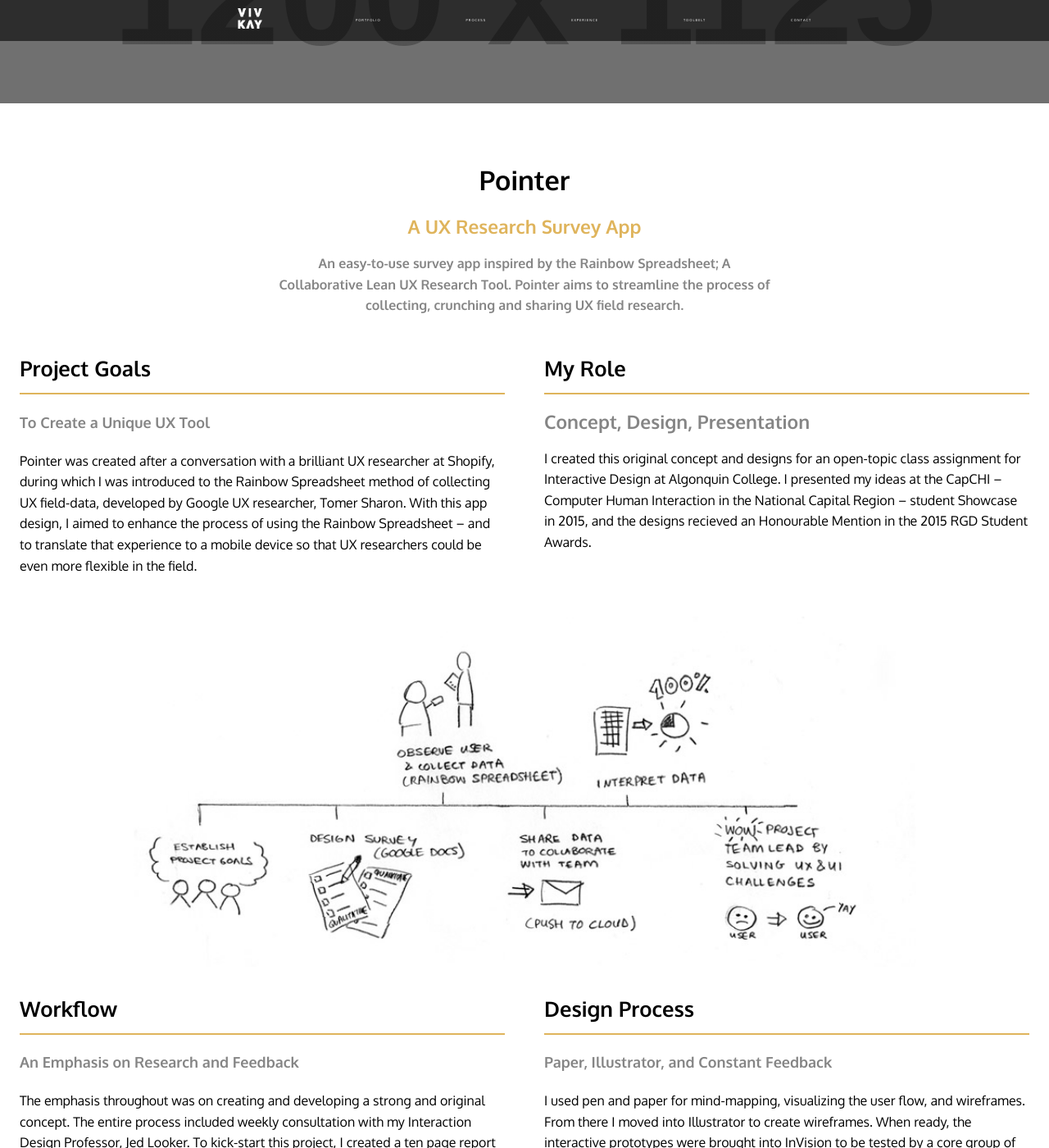
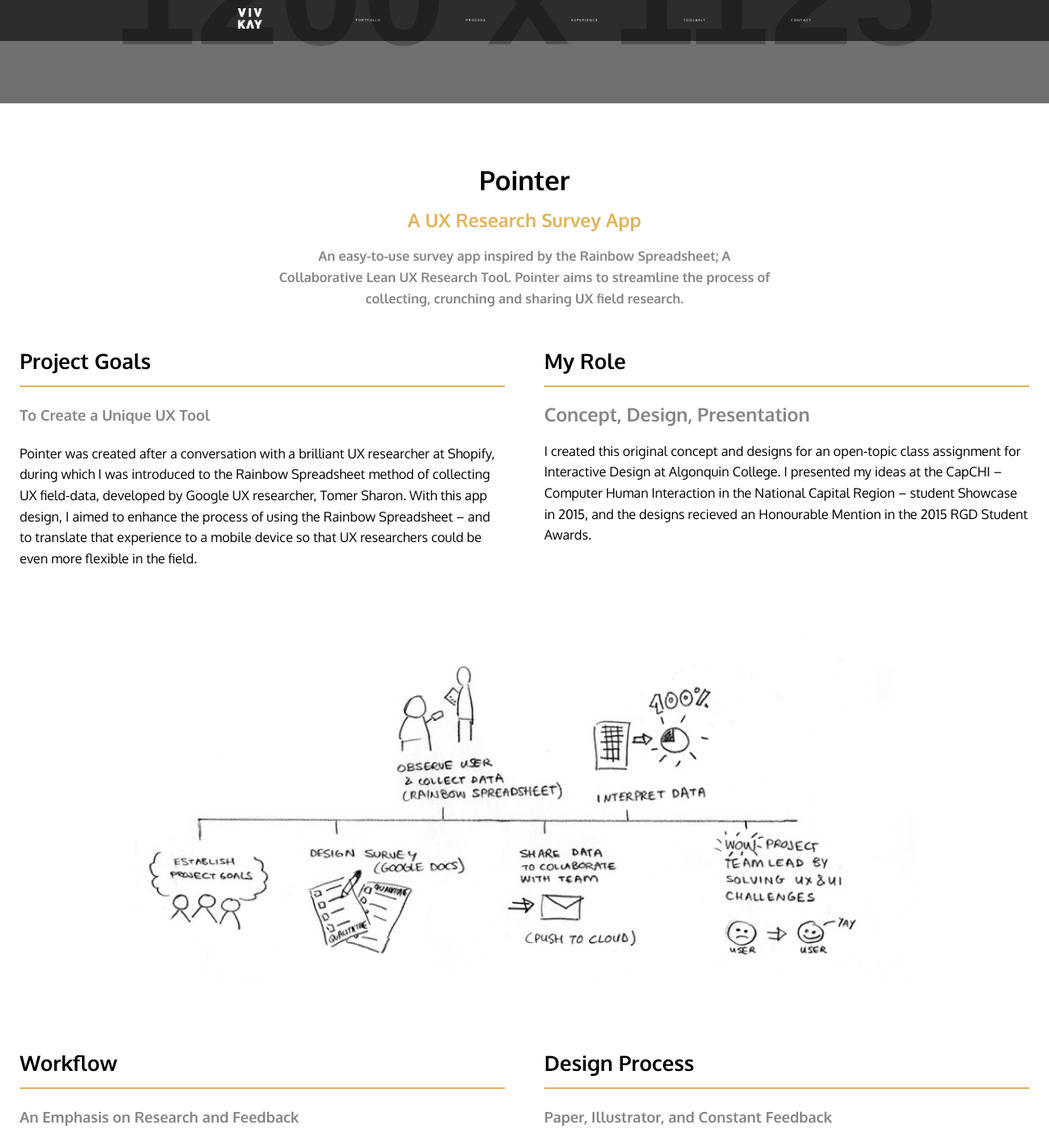
Before and after one commit to vivkay/portfolio-new, a Jekyll site: the page built from ux-tool.html, in a window 1280 px wide and 1400 px high, scrolled down 594 px. Shown: the whole window at 82% size. Built offline with Jekyll 4.4.1, drawn with Linux system fonts in a browser that asks for light colours; Markdown is read by kramdown in place of the engine named in the settings.

Commit message:
smooths spacing on case-study-a

```diff
--- a/_layouts/case-study-a.html
+++ b/_layouts/case-study-a.html
@@ -8,7 +8,7 @@
 
 <div class="grid body-wrapper pad-t-1-2 pad-b-1-2">
     <div class="unit unit-xs-1 unit-s-1 unit-m-1 unit-l-1 gutter center-flex">
-        <h2 class="zetta">{{ page.client }}</h2>
+        <h2 class="zetta push-1-2">{{ page.client }}</h2>
         <h3 class="gold">{{ page.client-summary }}</h3>
         <h4 class="deck grey body">{{ page.client-about }}</h4>
     </div>
@@ -18,17 +18,17 @@
     <div class="unit unit-xs-1 unit-s-1 unit-m-1 unit-l-1-2 gutter">
         <h2 class="peta underline">Project Goals</h2>
         <h3 class="grey mega">{{ page.goal-summary }}</h3>
-        <p class="body pad-t-flex">{{ page.goal }}</p>
+        <p class="body push-2">{{ page.goal }}</p>
     </div>
     <div class="unit unit-xs-1 unit-s-1 unit-m-1 unit-l-1-2 gutter">
         <h2 class="peta underline">My Role</h2>
         <h3 class="grey">{{ page.role-summary }}</h3>
-        <p class="body pad-t-flex">{{ page.role }}</p>
+        <p class="body push-2">{{ page.role }}</p>
     </div>
 </div>
 
 <div class="grid">
-    <div class="unit unit-xs-1 unit-s-1 unit-m-1 unit-l-1 unit-xl-1">
+    <div class="unit unit-xs-1 unit-s-1 unit-m-1 unit-l-1 unit-xl-1 push-2">
         <img class="full-bleed" src="{{site.baseurl}}/img/{{page.img-2}}" alt="{{page.img-2-alt}}">
     </div>
 </div>
@@ -37,17 +37,17 @@
     <div class="unit unit-xs-1 unit-s-1 unit-m-1 unit-l-1-2 gutter">
         <h2 class="peta underline">Workflow</h2>
         <h3 class="grey mega">{{ page.workflow-summary }}</h3>
-        <p class="body pad-t-flex">{{ page.workflow }}</p>
+        <p class="body push-2">{{ page.workflow }}</p>
     </div>
     <div class="unit unit-xs-1 unit-s-1 unit-m-1 unit-l-1-2 gutter">
         <h2 class="peta underline">Design Process</h2>
         <h3 class="grey mega">{{ page.process-summary }}</h3>
-        <p class="body pad-t-flex">{{ page.process }}</p>
+        <p class="body push-2">{{ page.process }}</p>
     </div>
 </div>
 
 <div class="grid">
-    <div class="unit unit-xs-1 unit-s-1 unit-m-1 unit-l-1 unit-xl-1">
+    <div class="unit unit-xs-1 unit-s-1 unit-m-1 unit-l-1 unit-xl-1 push-2">
         <img class="full-bleed" src="{{site.baseurl}}/img/{{page.img-3}}" alt="{{page.img-3-alt}}">
     </div>
 </div>
@@ -56,17 +56,17 @@
     <div class="unit unit-xs-1 unit-s-1 unit-m-1 unit-l-1-2 gutter">
         <h2 class="peta underline">Key Challenges</h2>
         <h3 class="grey mega">{{ page.challenge-summary }}</h3>
-        <p class="body pad-t-flex">{{ page.challenge }}</p>
+        <p class="body push-2x">{{ page.challenge }}</p>
     </div>
     <div class="unit unit-xs-1 unit-s-1 unit-m-1 unit-l-1-2 gutter">
         <h2 class="peta underline">Design Solution</h2>
         <h3 class="grey">{{ page.solution-summary }}</h3>
-        <p class="body pad-t-flex">{{ page.solution }}</p>
+        <p class="body push-2">{{ page.solution }}</p>
     </div>
 </div>
 
 <div class="grid">
-    <div class="unit unit-xs-1 unit-s-1 unit-m-1 unit-l-1 unit-xl-1">
+    <div class="unit unit-xs-1 unit-s-1 unit-m-1 unit-l-1 unit-xl-1 push-2">
         <img class="full-bleed" src="{{site.baseurl}}/img/{{page.img-4}}" alt="{{page.img-4-alt}}">
     </div>
 </div>
@@ -75,17 +75,17 @@
     <div class="unit unit-xs-1 unit-s-1 unit-m-1 unit-l-1-2 gutter">
         <h2 class="peta underline">Bonus Bits</h2>
         <h3 class="grey mega">{{ page.bonus-summary }}</h3>
-        <p class="body pad-t-flex">{{ page.bonus }}</p>
+        <p class="body push-2">{{ page.bonus }}</p>
     </div>
     <div class="unit unit-xs-1 unit-s-1 unit-m-1 unit-l-1-2 gutter">
         <h2 class="peta underline">Learning Points</h2>
         <h3 class="grey mega">{{ page.learning-summary }}</h3>
-        <p class="body pad-t-flex">{{ page.learning }}</p>
+        <p class="body push-2">{{ page.learning }}</p>
     </div>
 </div>
 
 <div class="grid">
-    <div class="unit unit-xs-1">
+    <div class="unit unit-xs-1 push-2">
         <img class="full-bleed" src="{{site.baseurl}}/img/{{page.img-5}}" alt="{{page.img-5-alt}}">
     </div>
 </div>
@@ -94,7 +94,7 @@
     <div class="unit unit-xs-1 unit-s-1 unit-m-1 unit-l-1 gutter center-flex">
         <h2 class="peta underline">Onwards March!</h2>
         <h3 class="grey mega">{{ page.outcomes-summary }}</h3>
-        <p class="body pad-t-flex">{{ page.outcomes }}</p>
+        <p class="body push-2">{{ page.outcomes }}</p>
     </div>
 </div>
 
--- a/css/typography.css
+++ b/css/typography.css
@@ -293,10 +293,6 @@
     margin-top: 2.8000rem;
 }
 
-.push-quadruple, .push-4 {
-  margin-bottom: 5.6000rem;
-}
-
 .push-half, .push-1-2 {
   margin-bottom: 0.7000rem;
 }
@@ -461,6 +457,10 @@
 
 .push-quarter, .push-1-4 {
   margin-bottom: 0.3750rem;
+}
+
+.push-quadruple, .push-4 {
+    margin-bottom: 6.0000rem;
 }
 
 .pad-top, .pad-t {
```
